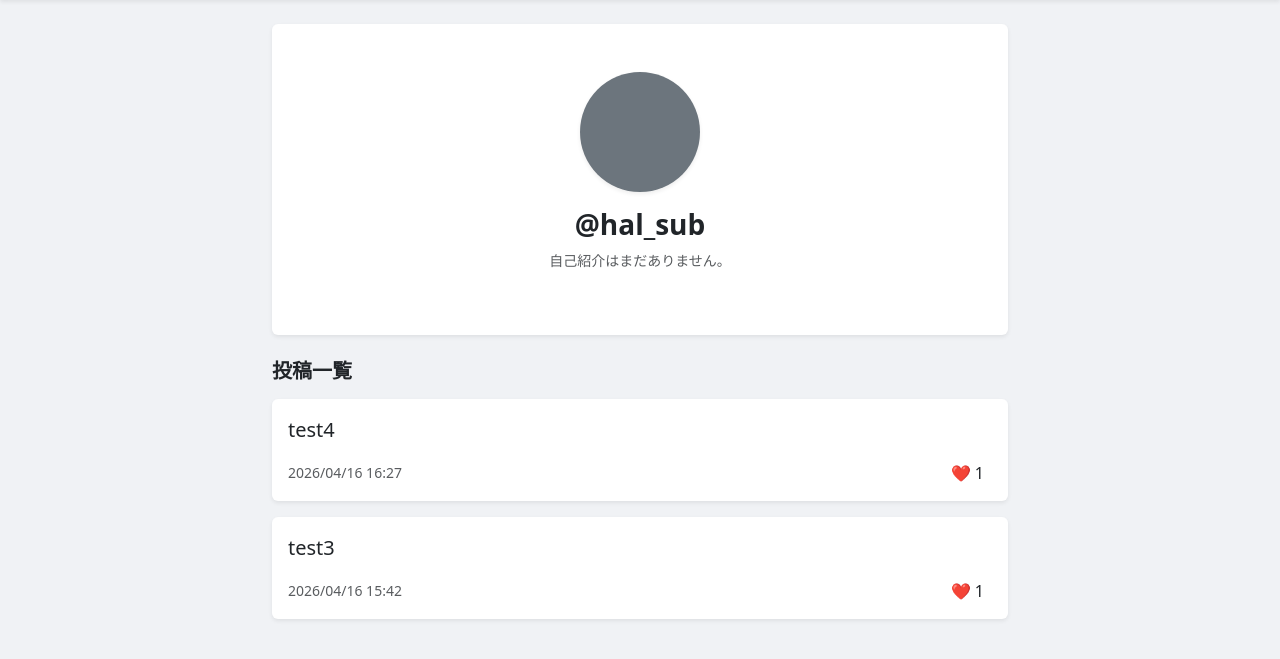
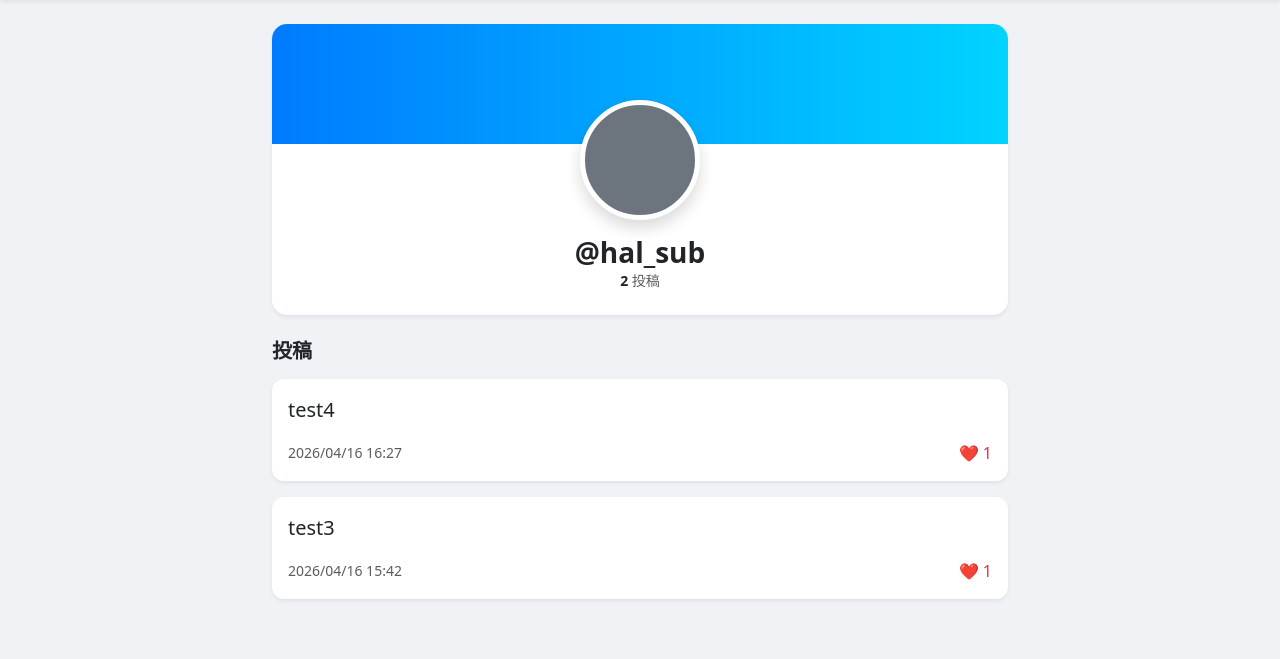
Before and after one commit to hal123w/miniconnect, a Django app: a page that uses sns/templates/sns/user_posts.html in a window 1280 px wide. Shown: the part 56-715 px from the top of the page. Run offline with Django 5.2, Linux system fonts and the light colour scheme; data comes from the database, SQL or seed files in the repository.

Commit message:
Update profile design with header and post count

```diff
--- a/sns/templates/sns/user_posts.html
+++ b/sns/templates/sns/user_posts.html
@@ -4,38 +4,40 @@
 <div class="container">
     <div class="row justify-content-center">
         <div class="col-md-8">
-            <div class="card shadow-sm mb-4 border-0">
-                <div class="card-body text-center py-5">
+            <div class="card shadow-sm mb-4 border-0 overflow-hidden" style="border-radius: 15px;">
+                <div style="height: 120px; background: linear-gradient(90deg, #007bff 0%, #00d4ff 100%);"></div>
+
+                <div class="card-body text-center position-relative" style="margin-top: -60px;">
                     {% if profile_user.profile.image %}
-                        <img src="{{ profile_user.profile.image.url }}" class="rounded-circle mb-3 shadow-sm" style="width: 120px; height: 120px; object-fit: cover; border: 4px solid #fff;">
+                        <img src="{{ profile_user.profile.image.url }}" class="rounded-circle mb-3 shadow" style="width: 120px; height: 120px; object-fit: cover; border: 5px solid #fff;">
                     {% else %}
-                        <div class="bg-secondary rounded-circle mx-auto mb-3 shadow-sm" style="width: 120px; height: 120px;"></div>
+                        <div class="bg-secondary rounded-circle mx-auto mb-3 shadow" style="width: 120px; height: 120px; border: 5px solid #fff;"></div>
                     {% endif %}
 
-                    <h3 class="fw-bold">@{{ profile_user.username }}</h3>
+                    <h3 class="fw-bold mb-0">@{{ profile_user.username }}</h3>
+
+                    <div class="text-muted small mb-2">
+                        <span class="fw-bold text-dark">{{ post_count }}</span> 投稿
+                    </div>
 
                     {% if profile_user.profile.bio %}
                         <p class="text-muted mt-2 mx-auto" style="max-width: 500px;">{{ profile_user.profile.bio }}</p>
-                    {% else %}
-                        <p class="text-muted mt-2 small">自己紹介はまだありません。</p>
                     {% endif %}
 
                     {% if profile_user == user %}
-                        <a href="{% url 'sns:profile_edit' %}" class="btn btn-outline-primary btn-sm mt-2" style="border-radius: 20px; padding: 5px 20px;">プロフィールを編集</a>
+                        <a href="{% url 'sns:profile_edit' %}" class="btn btn-outline-primary btn-sm mt-2" style="border-radius: 20px; padding: 5px 25px;">プロフィールを編集</a>
                     {% endif %}
                 </div>
             </div>
 
-            <h5 class="mb-3 fw-bold">投稿一覧</h5>
+            <h5 class="mb-3 fw-bold">投稿</h5>
             {% for post in posts %}
-            <div class="card mb-3 shadow-sm border-0">
+            <div class="card mb-3 shadow-sm border-0" style="border-radius: 12px;">
                 <div class="card-body">
                     <p class="card-text fs-5">{{ post.content }}</p>
                     <div class="d-flex align-items-center justify-content-between">
                         <small class="text-muted">{{ post.created_at|date:"Y/m/d H:i" }}</small>
-                        <div class="d-flex align-items-center">
-                            <span class="me-2">❤️ {{ post.liked_by.count }}</span>
-                        </div>
+                        <div class="text-danger">❤️ {{ post.liked_by.count }}</div>
                     </div>
                 </div>
             </div>
--- a/sns/views.py
+++ b/sns/views.py
@@ -58,6 +58,8 @@ class UserProfileView(ListView):
     def get_context_data(self, **kwargs):
         context = super().get_context_data(**kwargs)
         context['profile_user'] = self.user_obj
+        # 追加：投稿数を数えてコンテキストに入れる
+        context['post_count'] = self.get_queryset().count()
         return context
 
 @login_required
```
